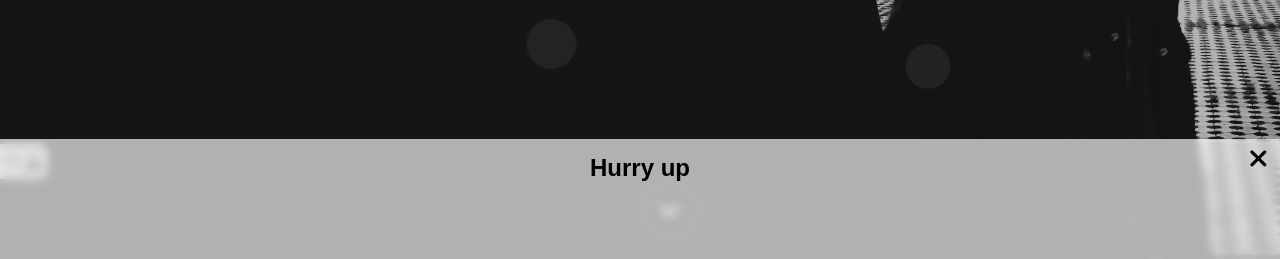
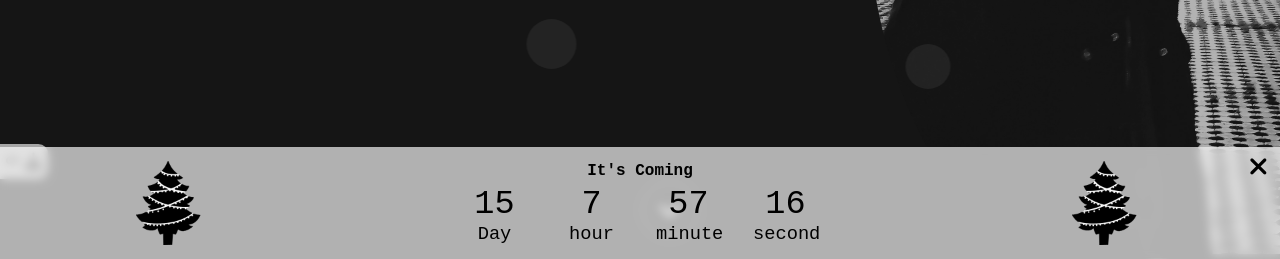
Before and after one commit to otoalasania/portfolio-website, a plain HTML site: page index.html in a window 1280 px wide. Shown: the part 541-800 px from the top of the page. Drawn offline with nearby package versions, Linux system fonts and the light colour scheme; files whose address does not match are found by name; a web font is replaced by a local one.

Commit message:
christmas countDown

```diff
--- a/app.js
+++ b/app.js
@@ -40,10 +40,34 @@ const closeModal = document.getElementById("modalClose")
 
 window.onload = function() {
     setTimeout(function(){
-        modal.style.display = "block";
+        modal.style.display = "flex";
     }, 4000)
 }
 
 closeModal.addEventListener("click", () => {
     modal.style.display = "none";
 });
+
+
+const countdown = () => {
+    const countDate = new Date('Dec 31, 2021 00:00:00').getTime();
+    const now = new Date().getTime();
+    const gap = countDate - now;
+
+    const second = 1000;
+    const minute = second * 60;
+    const hour = minute * 60;
+    const day = hour * 24;
+
+    const textDay = Math.floor(gap / day);
+    const textHour = Math.floor((gap % day) / hour);
+    const textMinute = Math.floor((gap % hour) / minute);
+    const textSecond = Math.floor((gap % minute) / second);
+
+    document.querySelector(".day").innerText = textDay;
+    document.querySelector(".hour").innerText = textHour;
+    document.querySelector(".minute").innerText = textMinute;
+    document.querySelector(".second").innerText = textSecond;
+}
+
+setInterval(countdown, 1000);
--- a/index.html
+++ b/index.html
@@ -34,9 +34,30 @@
 
     <div id="modal">
         <i class="fas fa-times" id="modalClose"></i>
-        <h2>Hurry up</h2>
-        <p></p>
+        <img src="./images/tree.png" alt="">
+        <div class="modalCenter">
+            <p>It's Coming</p>
+            <div class="countDown">
+                <div class="cont-Day">
+                    <h3 class="day">0</h3>
+                    <h3>Day</h3>
+                </div>
+                <div class="cont-hour">
+                    <h3 class="hour">0</h3>
+                    <h3>hour</h3>
+                </div>
+                <div class="cont-minute">
+                    <h3 class="minute">0</h3>
+                    <h3>minute</h3>
+                </div>
+                <div class="cont-second">
+                    <h3 class="second">0</h3>
+                    <h3>second</h3>
+                </div>
+            </div>
+        </div>
 
+        <img src="./images/tree.png" alt="">
     </div>
 
     <div class="section1">
--- a/style.scss
+++ b/style.scss
@@ -41,16 +41,18 @@ body{
     position: fixed;
     background: rgba(255, 255, 255, 0.671);
     width: 100%;
-    height: 15vh;
+    height: 14vh;
     left: 0;
     bottom: 0;
     z-index: 1001;
     backdrop-filter: blur(5px);
     font-family: 'Oxygen Mono', monospace;
-    animation: modalSlide 1s;
+    animation: modalSlide 1s ease;
     padding: 15px 10px;
     text-align: center;
     user-select: none ;
+    justify-content: space-around;
+    align-items: center;
     i{
         position: absolute;
         top: 7px;
@@ -58,12 +60,49 @@ body{
         font-size: 1.6rem;
         cursor: pointer;
     }
+    img{
+        width: 100px;
+    }
+    .modalCenter{
+        p{
+            margin-bottom: 5px;
+            font-size: 1rem;
+            font-weight: 800;
+            font-family: 'Oxygen Mono', monospace;
+        }
+        .countDown{
+            display: flex;
+            max-width: 600px;
+            > div{
+                margin: 0 1em;
+                width: 65px;
+                :nth-child(1){
+                    font-size: 2.1rem;
+                    font-weight:500;
+                    font-family: 'Oxygen Mono', monospace;
+                }
+                :nth-child(2){
+                    font-weight: 200;
+                    font-family: 'Oxygen Mono', monospace;
+                }
+                @media screen and (max-width:500px) {
+                    margin: 0em;
+                    :nth-child(1){
+                        font-size: 1.3rem;
+                    }
+                    :nth-child(2){
+                        font-size: .8rem;
+                    }
+                }
+            }
+        }
+    }
 }
 
 
 @keyframes modalSlide {
     0% {
-        transform: translateX(-100%);
+        transform: translateY(120%);
     }
     100% {
         transform: translateX(0%);
```
Also changed, not shown: images/tree.png (added), style.css, 1 other file.
